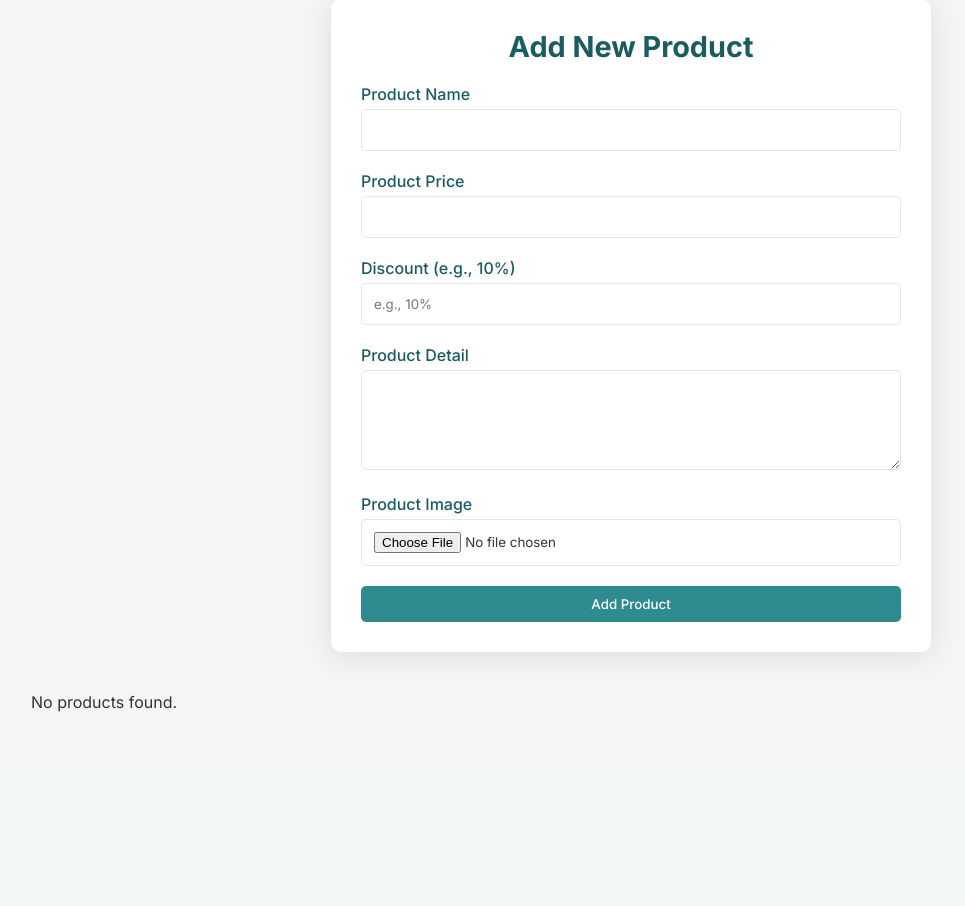
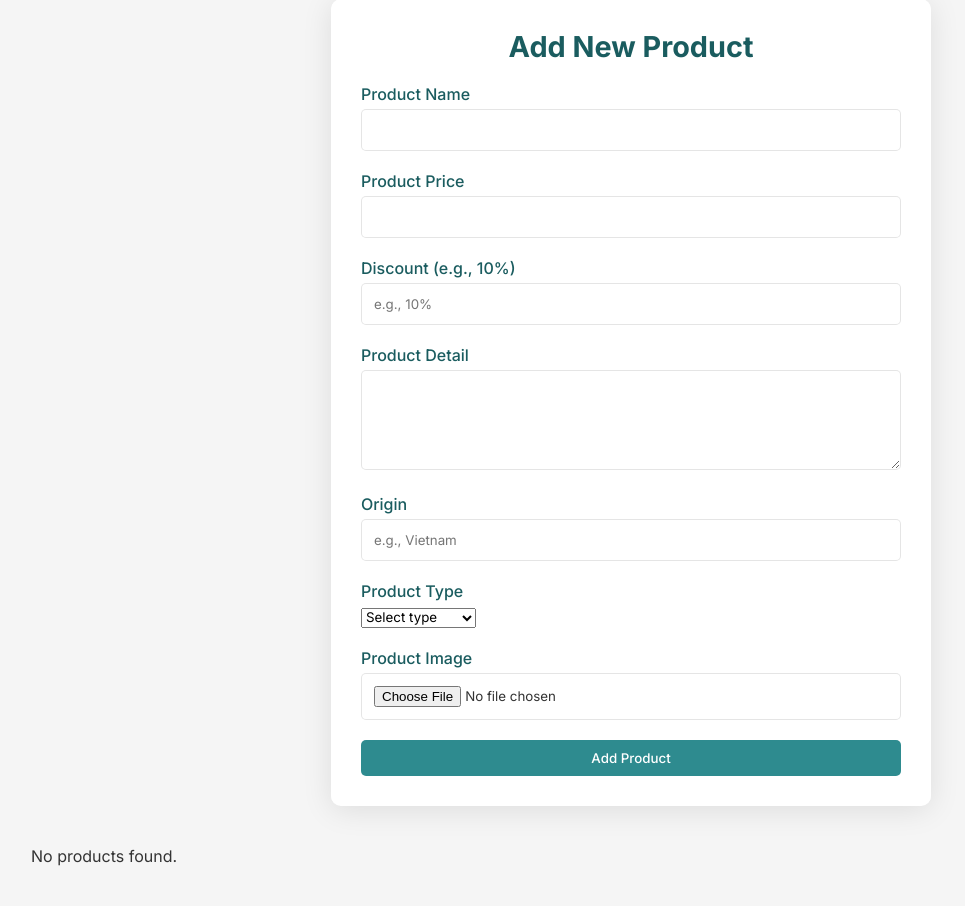
Before and after one commit to Tick2005/Flower-shop, a PHP site: page /admin_product.php in a window 1280 px wide. Shown: the part 121-1027 px from the top of the page, without its empty margins (9-974 px from the left). Before the commit the page ends 833 px from the top, so only its background shows below. Run offline with PHP 8.4, Linux system fonts and the light colour scheme; a user stored in the database is signed in; data that the repository does not hold is empty.

Commit message:
Update admin_product.php

```diff
--- a/admin_product.php
+++ b/admin_product.php
@@ -39,6 +39,8 @@ if (isset($_POST['add-product'])) {
     $product_price = $_POST['price'];
     $sale = $_POST['sale'];
     $product_detail = $_POST['detail'];
+    $origin = $_POST['origin']; // Thêm trường origin
+    $type = $_POST['type']; // Thêm trường type
     $image = $_FILES['image']['name'];
     $image_size = $_FILES['image']['size'];
     $image_tmp_name = $_FILES['image']['tmp_name'];
@@ -56,8 +58,8 @@ if (isset($_POST['add-product'])) {
         if ($result->num_rows > 0) {
             $message[] = 'Product name already exists.';
         } else {
-            $stmt = $conn->prepare("INSERT INTO products (name, price, sale, product_detail, image) VALUES (?, ?, ?, ?, ?)");
-            $stmt->bind_param("sdsss", $product_name, $product_price, $sale, $product_detail, $image);
+            $stmt = $conn->prepare("INSERT INTO products (name, price, sale, product_detail, origin, type, image) VALUES (?, ?, ?, ?, ?, ?, ?)");
+            $stmt->bind_param("sdsssss", $product_name, $product_price, $sale, $product_detail, $origin, $type, $image);
             if ($stmt->execute()) {
                 if ($image_size > 2000000) {
                     $message[] = 'Product image size is too large.';
@@ -79,6 +81,8 @@ if (isset($_POST['update_product'])) {
     $update_price = $_POST['update_p_price'];
     $update_sale = $_POST['update_p_sale'];
     $update_detail = $_POST['update_p_detail'];
+    $update_origin = $_POST['update_p_origin']; // Thêm trường origin
+    $update_type = $_POST['update_p_type']; // Thêm trường type
 
     // Validate sale field (e.g., "10%" or empty)
     if (!empty($update_sale) && !preg_match('/^\d+%?$/', $update_sale)) {
@@ -89,11 +93,11 @@ if (isset($_POST['update_product'])) {
             $update_image_tmp = $_FILES['update_p_image']['tmp_name'];
             $update_folder = 'image/' . $update_image;
             move_uploaded_file($update_image_tmp, $update_folder);
-            $stmt = $conn->prepare("UPDATE products SET name = ?, price = ?, sale = ?, product_detail = ?, image = ? WHERE id = ?");
-            $stmt->bind_param("sdsssi", $update_name, $update_price, $update_sale, $update_detail, $update_image, $update_id);
+            $stmt = $conn->prepare("UPDATE products SET name = ?, price = ?, sale = ?, product_detail = ?, origin = ?, type = ?, image = ? WHERE id = ?");
+            $stmt->bind_param("sdsssssi", $update_name, $update_price, $update_sale, $update_detail, $update_origin, $update_type, $update_image, $update_id);
         } else {
-            $stmt = $conn->prepare("UPDATE products SET name = ?, price = ?, sale = ?, product_detail = ? WHERE id = ?");
-            $stmt->bind_param("sdssi", $update_name, $update_price, $update_sale, $update_detail, $update_id);
+            $stmt = $conn->prepare("UPDATE products SET name = ?, price = ?, sale = ?, product_detail = ?, origin = ?, type = ? WHERE id = ?");
+            $stmt->bind_param("sdssssi", $update_name, $update_price, $update_sale, $update_detail, $update_origin, $update_type, $update_id);
         }
         if ($stmt->execute()) {
             $message[] = 'Product updated successfully.';
@@ -108,7 +112,7 @@ if (isset($_POST['update_product'])) {
 <!DOCTYPE html>
 <html lang="en">
 <head>
-    <meta charset="UTF-8">
+<meta charset="UTF-8">
     <meta name="viewport" content="width=device-width, initial-scale=1.0">
     <title>Admin Product Management - Flower Shop</title>
     <link rel="stylesheet" href="https://cdnjs.cloudflare.com/ajax/libs/font-awesome/6.4.2/css/all.min.css">
@@ -377,6 +381,20 @@ if (isset($_POST['update_product'])) {
                         <textarea name="detail" required></textarea>
                     </div>
                     <div class="input-field">
+                        <label>Origin</label>
+                        <input type="text" name="origin" placeholder="e.g., Vietnam">
+                    </div>
+                    <div class="input-field">
+                        <label>Product Type</label>
+                        <select name="type">
+                            <option value="">Select type</option>
+                            <option value="birthday">Birthday</option>
+                            <option value="gift">Gift</option>
+                            <option value="congratulation">Congratulation</option>
+                            <option value="other">Other</option>
+                        </select>
+                    </div>
+                    <div class="input-field">
                         <label>Product Image</label>
                         <input type="file" name="image" accept="image/*" required>
                     </div>
@@ -397,6 +415,8 @@ if (isset($_POST['update_product'])) {
                         <h4><?php echo htmlspecialchars($product['name']); ?></h4>
                         <p>Price: $<?php echo number_format($product['price'], 2); ?></p>
                         <p>Discount: <?php echo htmlspecialchars($product['sale'] ?: 'None'); ?></p>
+                        <p>Origin: <?php echo htmlspecialchars($product['origin'] ?: 'N/A'); ?></p>
+                        <p>Type: <?php echo htmlspecialchars(ucfirst($product['type'] ?: 'N/A')); ?></p>
                         <p><?php echo htmlspecialchars($product['product_detail']); ?></p>
                         <a href="#" class="edit"
                            data-id="<?php echo htmlspecialchars($product['id']); ?>"
@@ -404,6 +424,8 @@ if (isset($_POST['update_product'])) {
                            data-price="<?php echo htmlspecialchars($product['price']); ?>"
                            data-sale="<?php echo htmlspecialchars($product['sale']); ?>"
                            data-detail="<?php echo htmlspecialchars($product['product_detail']); ?>"
+                           data-origin="<?php echo htmlspecialchars($product['origin']); ?>"
+                           data-type="<?php echo htmlspecialchars($product['type']); ?>"
                            data-image="image/<?php echo htmlspecialchars($product['image']); ?>"
                            onclick="openEditModal(this)">Edit</a>
                         <a href="admin_product.php?delete=<?php echo htmlspecialchars($product['id']); ?>"
@@ -442,6 +464,20 @@ if (isset($_POST['update_product'])) {
                 <textarea name="update_p_detail" id="updateDetail" required></textarea>
             </div>
             <div class="input-field">
+                <label>Origin</label>
+                <input type="text" name="update_p_origin" id="updateOrigin" placeholder="e.g., Vietnam">
+            </div>
+            <div class="input-field">
+                <label>Product Type</label>
+                <select name="update_p_type" id="updateType">
+                    <option value="">Select type</option>
+                    <option value="birthday">Birthday</option>
+                    <option value="gift">Gift</option>
+                    <option value="congratulation">Congratulation</option>
+                    <option value="other">Other</option>
+                </select>
+            </div>
+            <div class="input-field">
                 <label>Product Image</label>
                 <input type="file" name="update_p_image" accept="image/*">
             </div>
@@ -456,6 +492,8 @@ if (isset($_POST['update_product'])) {
             const price = element.getAttribute('data-price');
             const sale = element.getAttribute('data-sale');
             const detail = element.getAttribute('data-detail');
+            const origin = element.getAttribute('data-origin');
+            const type = element.getAttribute('data-type');
             const imageUrl = element.getAttribute('data-image');
 
             document.getElementById('updateId').value = id;
@@ -463,6 +501,8 @@ if (isset($_POST['update_product'])) {
             document.getElementById('updatePrice').value = price;
             document.getElementById('updateSale').value = sale;
             document.getElementById('updateDetail').value = detail;
+            document.getElementById('updateOrigin').value = origin || '';
+            document.getElementById('updateType').value = type || '';
             document.getElementById('updateImage').src = imageUrl;
 
             document.getElementById('updateModal').style.display = 'flex';
```
